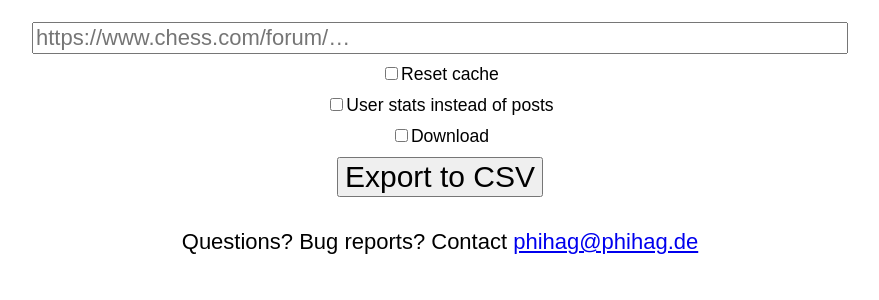
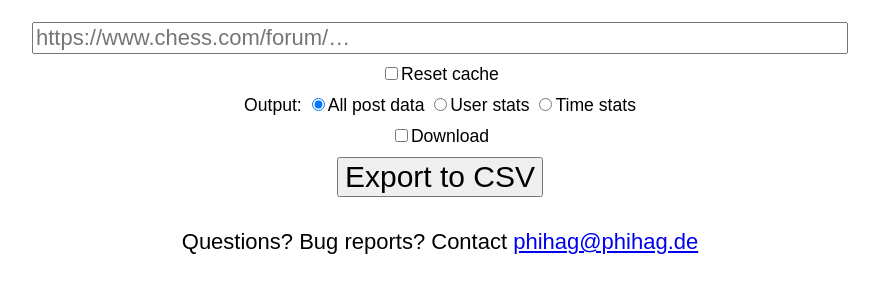
Before and after one commit to phihag/chess-tools, a PHP site: page / in a window 1280 px wide. Shown: the top 300 px of the page, without its empty margins (200-1079 px from the left). Run offline with PHP 8.4, Linux system fonts and the light colour scheme.

Commit message:
chesscom-forum2csv: Add time / day stats

```diff
--- a/chesscom-forum2csv/index.php
+++ b/chesscom-forum2csv/index.php
@@ -12,6 +12,7 @@
 	'Jester', 'Caveman', 'Mastermind', 'Swindler', 'Romantic'
 ];
 $LOWER_PERSONALITIES = array_map('strtolower', $PERSONALITIES);
+$DAYS = ['Sunday', 'Monday', 'Tuesday', 'Wednesday', 'Thursday', 'Friday', 'Saturday'];
 
 $opts = [
     'https' => [
@@ -39,6 +40,12 @@
 	foreach ($cached_files as $cf) {
 		unlink($cf);
 	}
+}
+
+function percent($num, $total) {
+	$ratio = $num / $total;
+	// From https://stackoverflow.com/a/14525504/35070
+	return sprintf('%.1f%%', $ratio * 100);
 }
 
 function download_topic($topic_id) {
@@ -82,9 +89,13 @@
 	die($message);
 }
 
+function pad($num) {
+	return str_pad($num, 2, '0', STR_PAD_LEFT);
+}
+
 $url = isset($_GET['url']) ? $_GET['url'] : false;
 $reset_cache = isset($_GET['reset_cache']) ? $_GET['reset_cache'] === '1' : false;
-$user_stats = isset($_GET['user_stats']) ? $_GET['user_stats'] === '1' : false;
+$output = isset($_GET['output']) ? $_GET['output'] : 'dump';
 
 $download = isset($_GET['download']) ? $_GET['download'] === '1' : false;
 if ($url) {
@@ -106,7 +117,12 @@
 
 	$posts = download_topic($topic_id);
 
-	$filename = ($user_stats ? 'forumusers_' : 'forum_') . $topic_name . '.csv';
+	$basename = 'forum_';
+	if ($output === 'user_stats') {
+		$basename = 'forumusers_';
+	}
+
+	$filename = $basename . $topic_name . '.csv';
 	if ($download) {
 		header('Content-Type: text/csv');
 		header('Content-Disposition: attachment; filename="' . $filename . '"');
@@ -114,7 +130,7 @@
 		header('Content-Type: text/plain');
 	}
 
-	if ($user_stats) {
+	if ($output === 'user_stats') {
 		$counts = [];
 		foreach ($posts as $p) {
 			$username = $p['username'];
@@ -129,6 +145,41 @@
 		fputcsv($out, ['user', 'message_count']);
 		foreach ($counts as $username => $usercount) {
 			fputcsv($out, [$username, $usercount]);
+		}
+	} else if ($output === 'time_stats') {
+		$hour_counts = [];
+		$day_counts = [];
+		foreach ($DAYS as $idx => $_name) {
+			$day_counts[$idx] = 0;
+		}
+
+		foreach ($posts as $p) {
+			$hour = gmdate('G', $p['create_date']);
+			if (!isset($hour_counts[$hour])) {
+				$hour_counts[$hour] = 0;
+			}
+			$hour_counts[$hour]++;
+
+			$day = gmdate('w', $p['create_date']);
+			$day_counts[$day]++;
+		}
+		$total_count = count($posts);
+
+		$out = fopen('php://output', 'w');
+		fputcsv($out, ['Time', 'Posts', 'Percent']);
+		for ($hour = 0;$hour < 24;$hour++) {
+			$hour_str = pad($hour) . ':00-' . pad($hour) . ':59';
+			$hour_count = isset($hour_counts["$hour"]) ? $hour_counts["$hour"] : 0;
+			$percent = percent($hour_count, $total_count);
+			fputcsv($out, [$hour_str, $hour_count, $percent]);
+		}
+		fputcsv($out, ['', '', '']);
+
+		fputcsv($out, ['Day', 'Posts', 'Percent']);
+		foreach ($DAYS as $day_num => $day_str) {
+			$day_count = $day_counts[$day_num];
+			$percent = percent($day_count, $total_count);
+			fputcsv($out, [$day_str, $day_count, $percent]);
 		}
 	} else {
 		$out = fopen('php://output', 'w');
@@ -191,7 +242,7 @@
 form {
 	margin-top: 1em;
 }
-label {
+form>label {
 	margin-top: 10px;
 	display: block;
 	font-size: 80%;
@@ -207,7 +258,11 @@
 <form method="get">
 	<input type="text" name="url" placeholder="https://www.chess.com/forum/…" size="60"/>
 	<label><input type="checkbox" name="reset_cache" value="1">Reset cache</label>
-	<label><input type="checkbox" name="user_stats" value="1">User stats instead of posts</label>
+	<label>Output:
+		<label><input type="radio" name="output" value="dump" checked>All post data</label>
+		<label><input type="radio" name="output" value="user_stats">User stats</label>
+		<label><input type="radio" name="output" value="time_stats">Time stats</label>
+	</label>
 	<label><input type="checkbox" name="download" value="1">Download</label>
 	<div class="button-container">
 		<button type="submit">Export to CSV</button>
```
